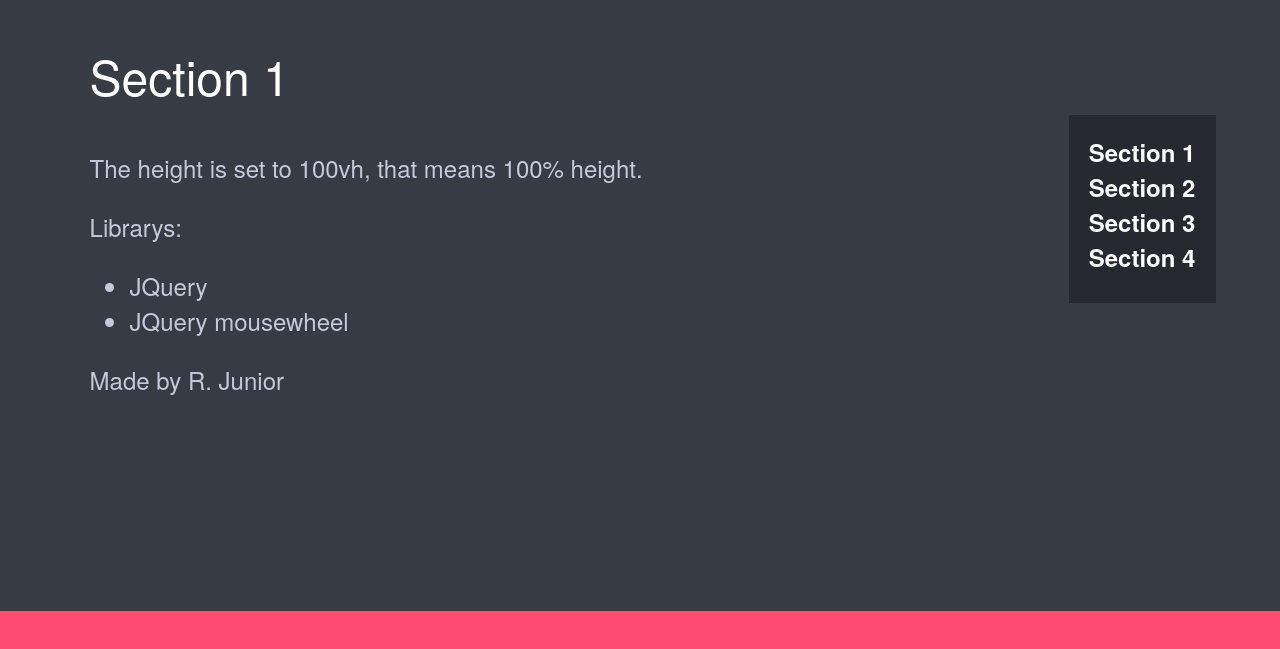
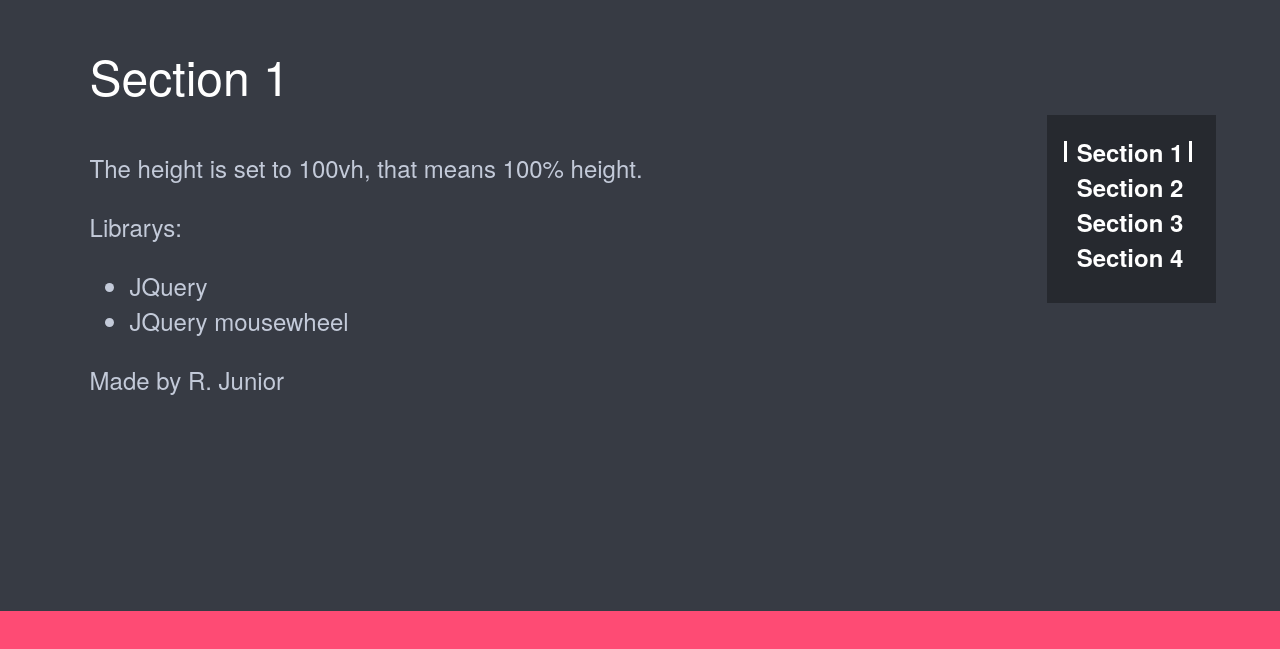
Before and after one commit to ronaldojr/singlePageFullScreenSections, a plain HTML site: page index.html in a window 1280 px wide. Shown: the part 189-838 px from the top of the page. Drawn offline with Linux system fonts and the light colour scheme.

Commit message:
trasition em nav > li

```diff
--- a/css/style.css
+++ b/css/style.css
@@ -44,6 +44,50 @@ nav ul {
 nav ul li {
   list-style: none;
 }
+
+nav ul li:before {
+  position: relative;
+  top: 0px;
+  display: inline-block;
+  width: 3px;
+  height: 21px;
+  content: " ";
+  -webkit-transform: scaleY(0);
+  transform: scaleY(0);
+  margin-right: 10px;
+  background-color: #FFF;
+  -webkit-transition: all 0.4s ease-in-out 0s;
+  -moz-transition: all 0.4s ease-in-out 0s;
+  -ms-transition: all 0.4s ease-in-out 0s;
+  -o-transition: all 0.4s ease-in-out 0s;
+  transition: all 0.4s ease-in-out 0s;
+}
+
+nav ul li:after {
+  position: relative;
+  top: 0px;
+  margin-left: 6px;
+  right: 0;
+  display: inline-block;
+  width: 3px;
+  height: 21px;
+  content: " ";
+  transform: scaleY(0);
+    background-color: #FFF;
+  -webkit-transition: all 0.4s ease-in-out 0s;
+  -moz-transition: all 0.4s ease-in-out 0s;
+  -ms-transition: all 0.4s ease-in-out 0s;
+  -o-transition: all 0.4s ease-in-out 0s;
+  transition: all 0.4s ease-in-out 0s;
+}
+
+
+
+nav ul li.active:before,  nav ul li.active:after{
+  -webkit-transform: scaleY(1);
+  transform: scaleY(1);
+}
+
 
 nav ul li a {
   text-decoration: none;
--- a/index.html
+++ b/index.html
@@ -10,7 +10,7 @@
 
 	<nav>
 		<ul>
-			<li><a class="menu active" href="#one">Section 1</a></li>
+			<li class="active"><a class="menu active" href="#one">Section 1</a></li>
 			<li><a class="menu" href="#two">Section 2</a></li>
 			<li><a class="menu" href="#three">Section 3</a></li>
 			<li><a class="menu" href="#four">Section 4</a></li>
--- a/js/javascript.js
+++ b/js/javascript.js
@@ -13,27 +13,36 @@ $("nav").find('a').click(function(e){
 
 $(document).keydown(function(e){
 
-  console.log(e.keyCode)
 
   var $ativa = $('section.active');
   var $proximo = $($ativa).next();
   var $anterior = $($ativa).prev();
 
+  var $menu_ativo = $("nav ul li.active");
+  var $proximo_menu = $($menu_ativo).next();
+  var $anterior_menu = $($menu_ativo).prev();
+
+
+
   if (e.which == 39 || e.which == 40) {
     if ($($ativa).is(':last-child') == false) {
       $ativa.removeClass("active");
+      $menu_ativo.removeClass("active");
       $('html, body').stop().animate({
         scrollTop: $proximo.offset().top
       });
       $proximo.addClass("active");
+      $proximo_menu.addClass("active");
     }
   } else if (e.keyCode == 37 || e.keyCode == 38) {
     if ($($ativa).is(':first-child') == false){
       $ativa.removeClass("active");
+      $menu_ativo.removeClass("active");
       $('html, body').stop().animate({
         scrollTop:$anterior.offset().top
       });
       $anterior.addClass("active");
+      $anterior_menu.addClass("active");
     }
   }
 
```
